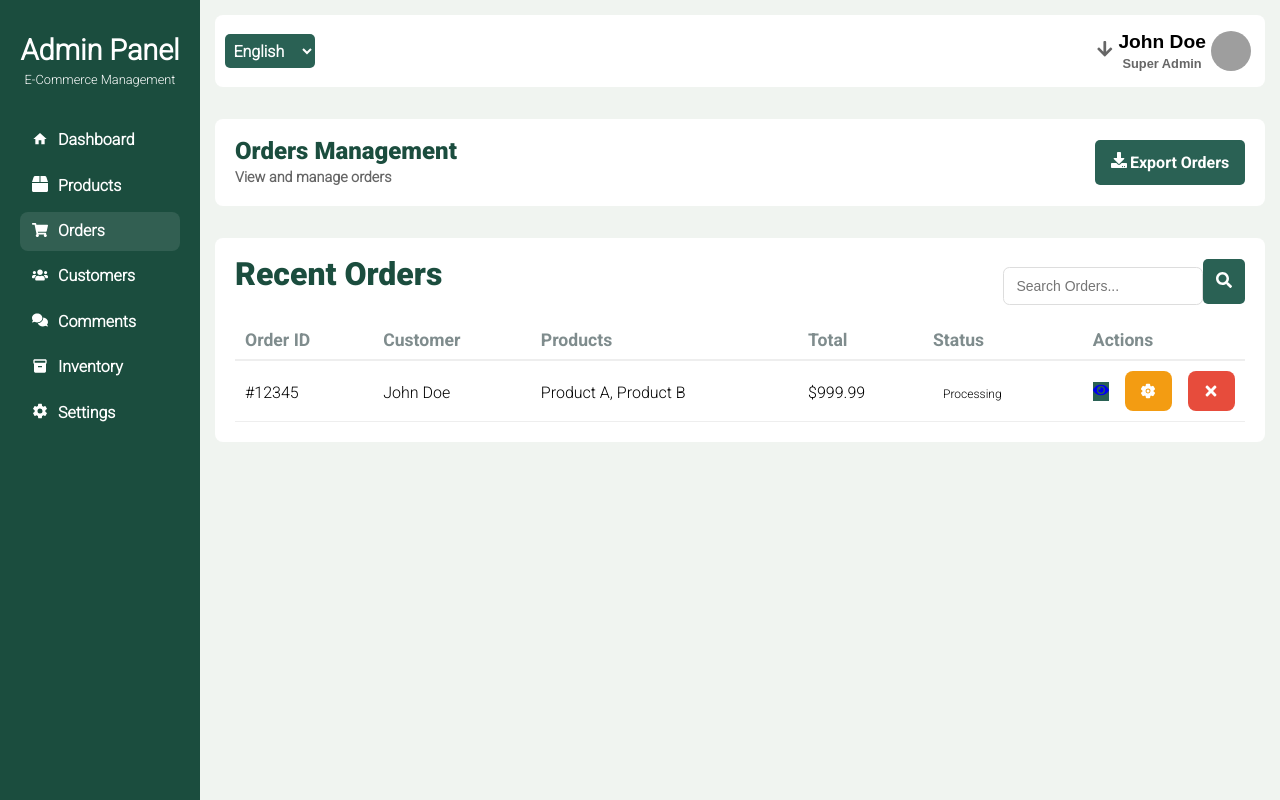
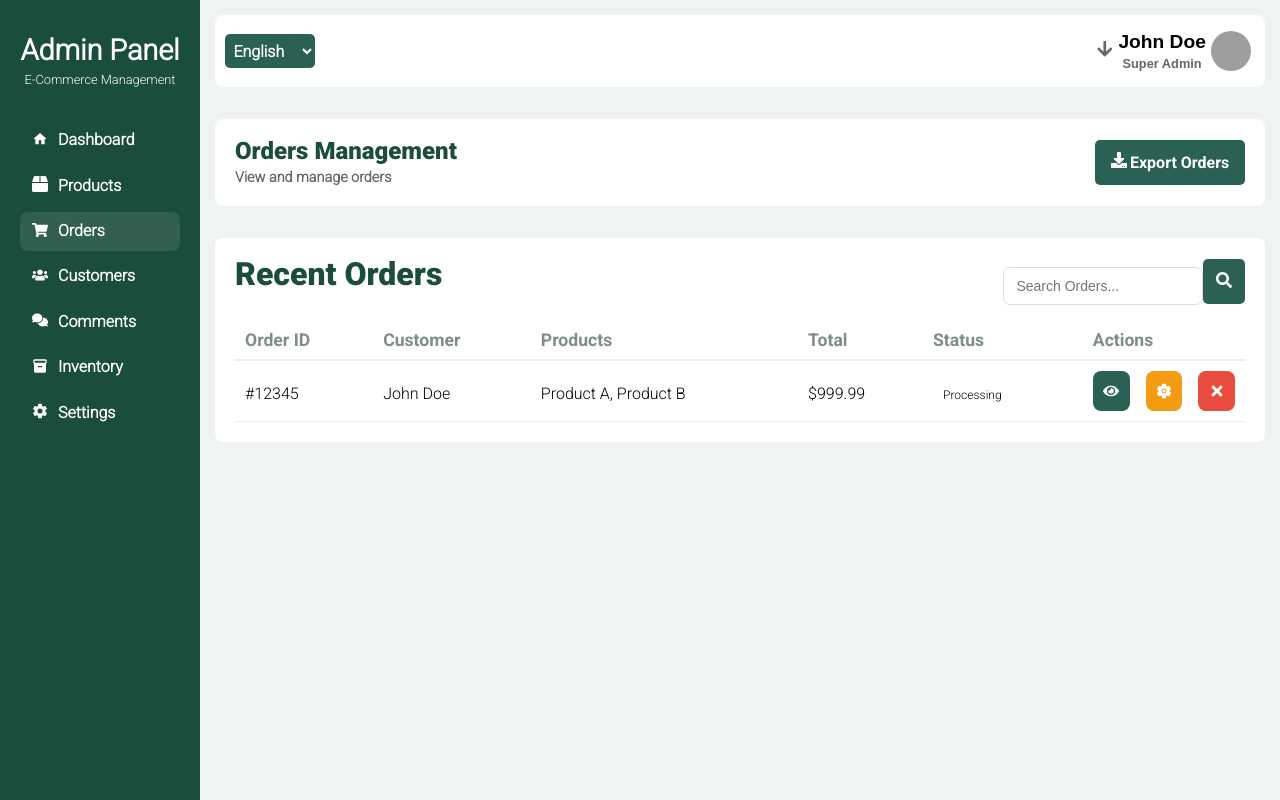
Before and after one commit to mohammadmehdidalvandii/Dashboard, a React (Vite) app in the folder frontend/dashboard/: page /Orders in a window 1280 px wide. Built offline with nearby package versions, Linux system fonts and the light colour scheme; grey boxes are pictures that could not be loaded.

Commit message:
created style Button

```diff
--- a/frontend/dashboard/src/components/templates/orders/OrderList/OrderList.jsx
+++ b/frontend/dashboard/src/components/templates/orders/OrderList/OrderList.jsx
@@ -35,7 +35,7 @@ function OrderList() {
                             <td><span className="status-badge processing">Processing</span></td>
                             <td>
                                 <div className="btn_action">
-                                <NavLink to='/OrderView/:2' className='btn_save'>
+                                <NavLink to='/OrderView/:2' className='link btn_save'>
                                     <FaEye/>
                                 </NavLink>
                                 <button className='btn_setting'>
--- a/frontend/dashboard/src/style/main.css
+++ b/frontend/dashboard/src/style/main.css
@@ -259,7 +259,22 @@ body {
     transition: background-color 0.3s ease;
     cursor: pointer;
 }
-
+.link{
+    display: flex;
+    align-items: center;
+    justify-content: center;
+    gap: 1rem;
+    border: none;
+    width: 100%;
+    height: 2.5rem;
+    border-radius: 0.5rem;
+    font-family: var(--roboto-light);
+    font-weight: 650;
+    font-size: 1rem;
+    color: var(--white-color);
+    transition: background-color 0.3s ease;
+    cursor: pointer;
+}
 .btn_save{
     background:var(--primary-color);
     &:hover{
@@ -287,6 +302,10 @@ body {
         background-color: #d68910;
     }
 }
+
+
+
+
 /* Status Colors */
 .status-completed {
     background-color: #e8f5e9;
```
